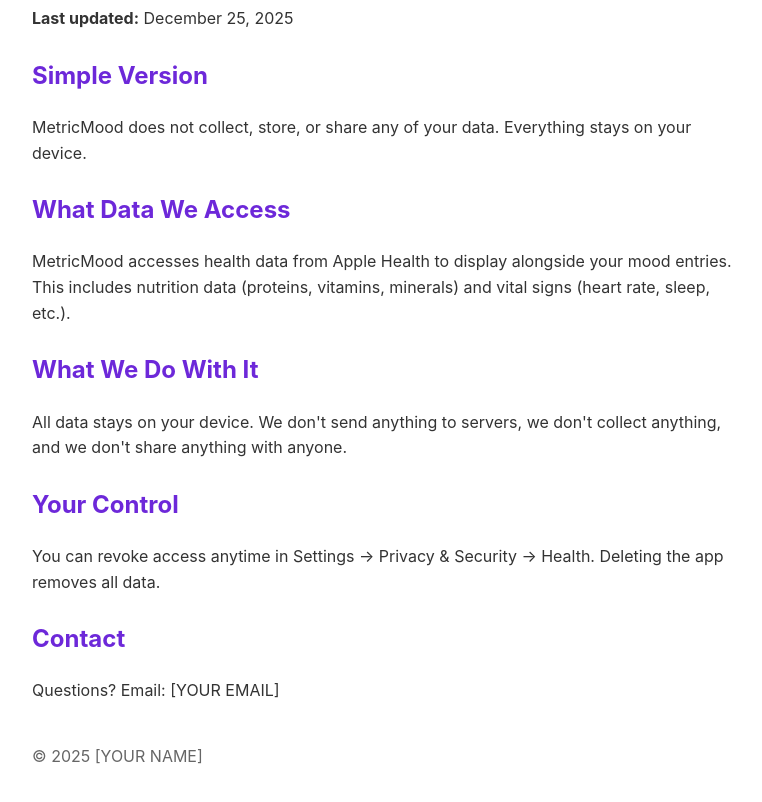
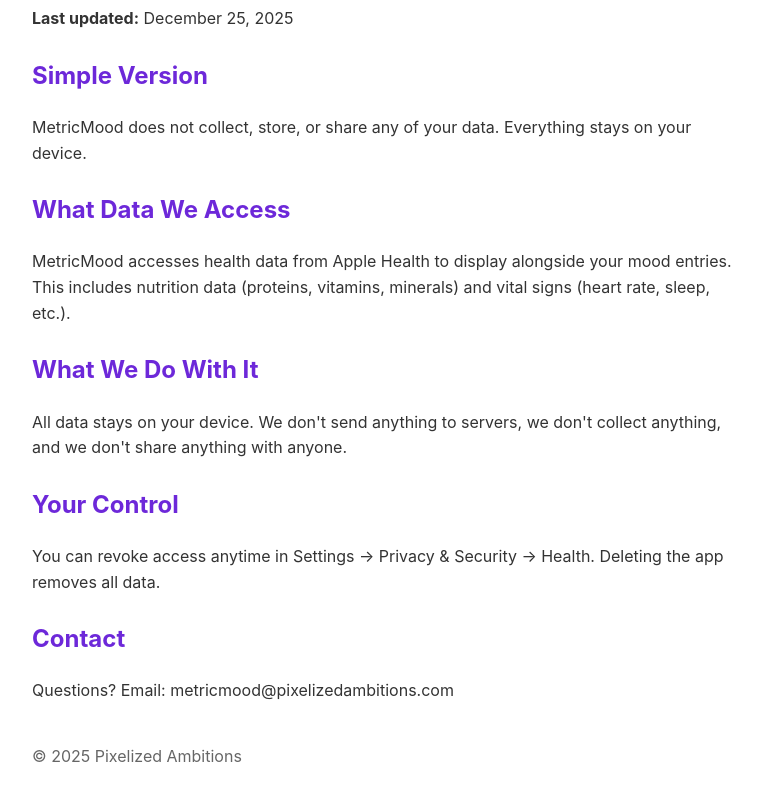
Before and after one commit to pixambi/MetricMoodPrivacyPolicy, a plain HTML site: page index.html in a window 1280 px wide. Shown: the part 148-950 px from the top of the page, without its empty margins (258-1020 px from the left). Drawn offline with Linux system fonts and the light colour scheme.

Commit message:
Update contact email and copyright information

```diff
--- a/index.html
+++ b/index.html
@@ -39,8 +39,8 @@
     <p>You can revoke access anytime in Settings → Privacy & Security → Health. Deleting the app removes all data.</p>
 
     <h2>Contact</h2>
-    <p>Questions? Email: [YOUR EMAIL]</p>
+    <p>Questions? Email: metricmood@pixelizedambitions.com</p>
 
-    <p style="margin-top: 40px; color: #666;">© 2025 [YOUR NAME]</p>
+    <p style="margin-top: 40px; color: #666;">© 2025 Pixelized Ambitions</p>
 </body>
 </html>
```
